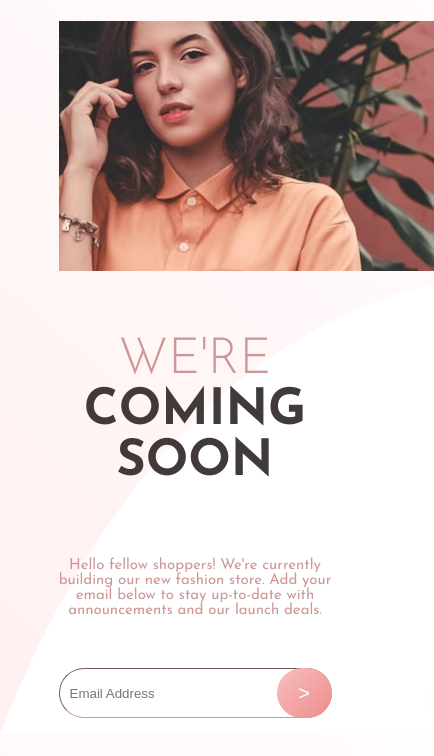
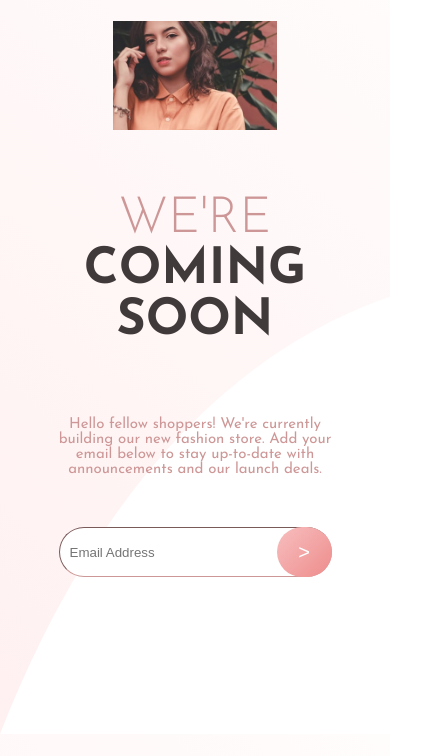
Before and after one commit to ogbeni54/base-apparel-coming-soon-master, a plain HTML site: page index.html in a window 390 px wide. Shown: the part 66-822 px from the top of the page, 434 px wide, since content can reach past the window. Drawn offline with Linux system fonts and the light colour scheme.

Commit message:
My third commit

```diff
--- a/style.css
+++ b/style.css
@@ -151,9 +151,11 @@ form {
      }
      .mob{
          display: block;
-         width: 100%;
+         width: 60%;
          margin: 20px auto;
+         ;
      }
+
      .item1{
          width: 100%;
      }
@@ -168,4 +170,10 @@ form {
      .h_d{
         width: auto;
      }
+     .mob > img{
+        width: 100%;
+     }
   }
+/* @media screen (max-width) {
+
+} */
```
